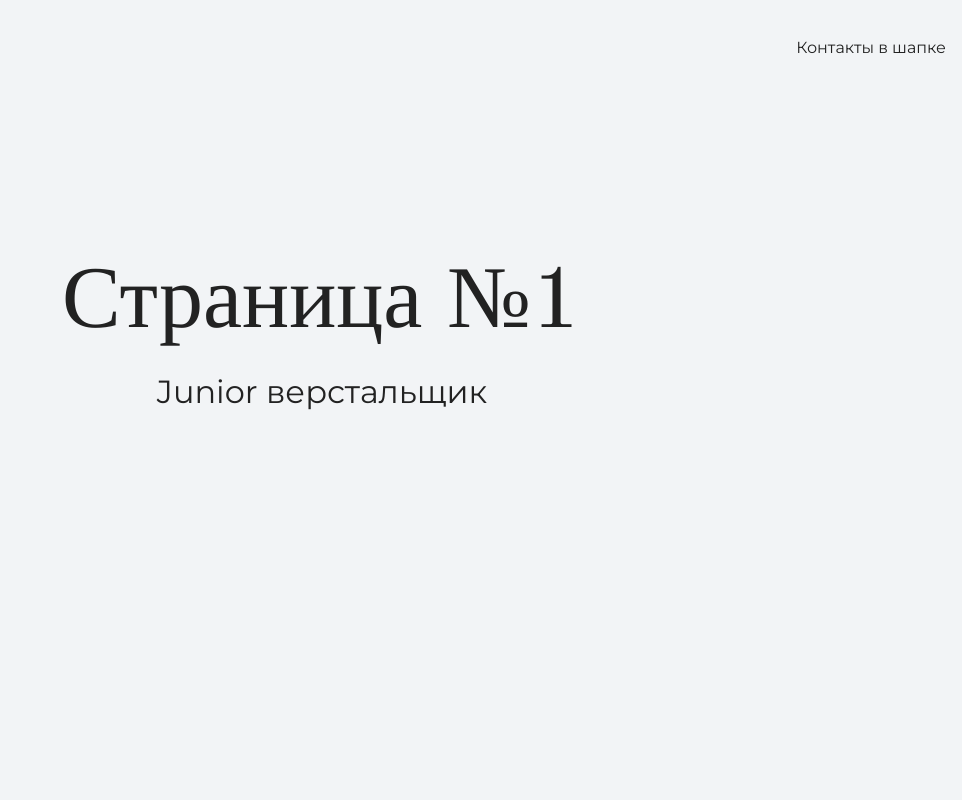
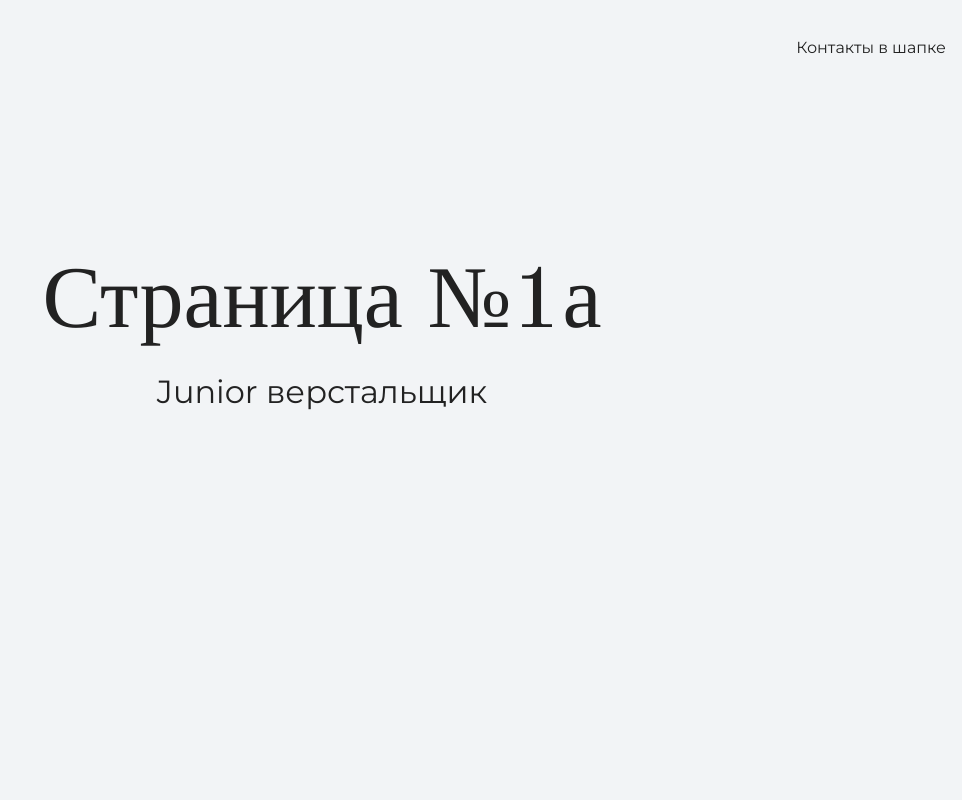
Before and after one commit to ilia29/my-site, a plain HTML site: page index.html in a window 1280 px wide. Shown: the top 800 px of the page, without its empty margins (318-1280 px from the left). Drawn offline with nearby package versions, Linux system fonts and the light colour scheme.

Commit message:
меняем текст на главной странице

```diff
--- a/index.html
+++ b/index.html
@@ -17,7 +17,7 @@
 
     <section class="hero-image">
 	 <div class="container">
-      <h1 class="heading">Страница №1</h1>
+      <h1 class="heading">Страница №1а</h1>
       <p>Junior верстальщик</p>
 	 </div>
     </section>
```
